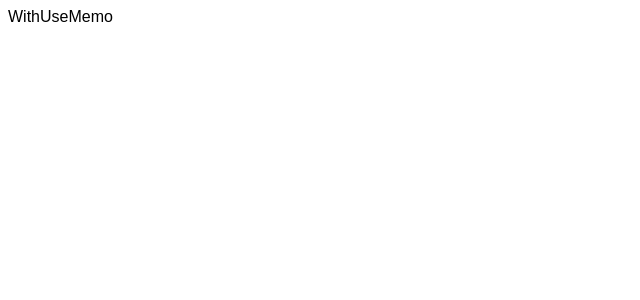
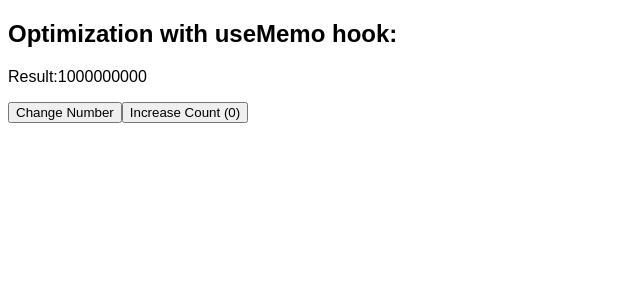
Before and after one commit to muazimmaqbool/Reactjs-with-Me, a React (Create React App) app: page / in a window 1280 px wide. Shown: the top 300 px of the page, without its empty margins (0-640 px from the left). Built offline with nearby package versions, Linux system fonts and the light colour scheme.

Commit message:
optimization with useMemo hook

```diff
--- a/src/React Optimization/3_useMemo/WithUseMemo.jsx
+++ b/src/React Optimization/3_useMemo/WithUseMemo.jsx
@@ -1,4 +1,4 @@
-import React from 'react'
+import React, { useMemo, useState } from "react";
 
 //useMemo hook is already studied in 'Hooks' folder > UseMemo.jsx
 /*
@@ -8,10 +8,52 @@ React useMemo Hook:
     The useMemo Hook only runs when one of its dependencies are updated.
     This can improve performance.
 */
-const WithUseMemo = () => {
-  return (
-    <div>WithUseMemo</div>
-  )
+
+function slowCalculation(num) {
+  console.log("Running slow calculation...");
+  let result = 0;
+  for (let i = 0; i < 100_0000_000; i++) {
+    result += num;
+  }
+  return result;
 }
 
-export default WithUseMemo
+const WithUseMemo = () => {
+  console.log("component rendered...")
+  const [number, setnumber] = useState(1);
+  const [count, setcount] = useState(0);
+
+  //➡️Without useMemo:
+  //const result = slowCalculation(number);
+
+  /*
+  Problem:
+    Clicking Increase Count
+    number does NOT change
+    BUT slowCalculation() still runs 😡
+    UI freezes
+  */
+
+  //➡️With useMemo:
+  const result = useMemo(() => {
+    return slowCalculation(number);
+  },[number]);
+  //now gets called only when number changes not when count changes
+
+  return (
+    <div>
+      <h2>Optimization with useMemo hook:</h2>
+
+      <p>Result:{result}</p>
+
+      <button onClick={() => setnumber(number + 1)}>Change Number</button>
+
+      <button onClick={() => setcount(count + 1)}>
+        Increase Count ({count})
+      </button>
+      {/* when useMemo is not used and you change the count the number remain the but still slowCalculation function gets called */}
+    </div>
+  );
+};
+
+export default WithUseMemo;
```
